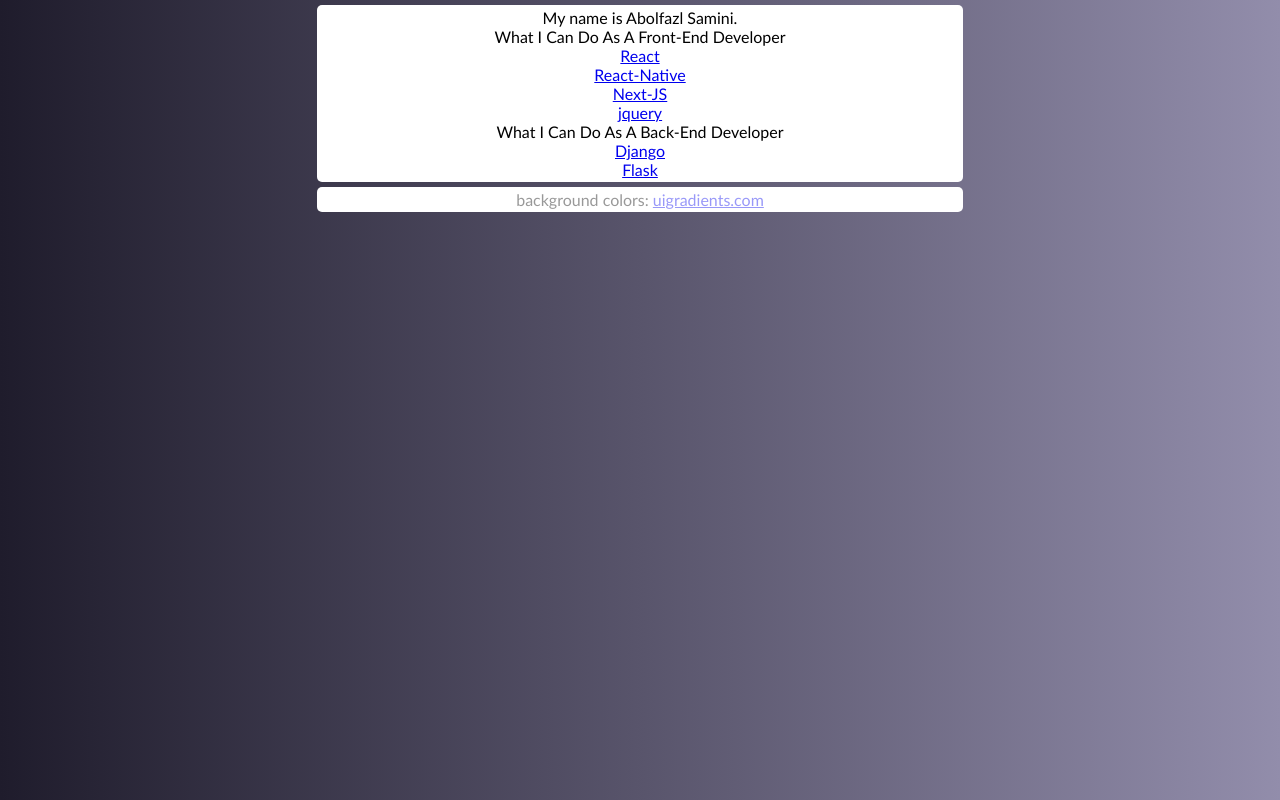
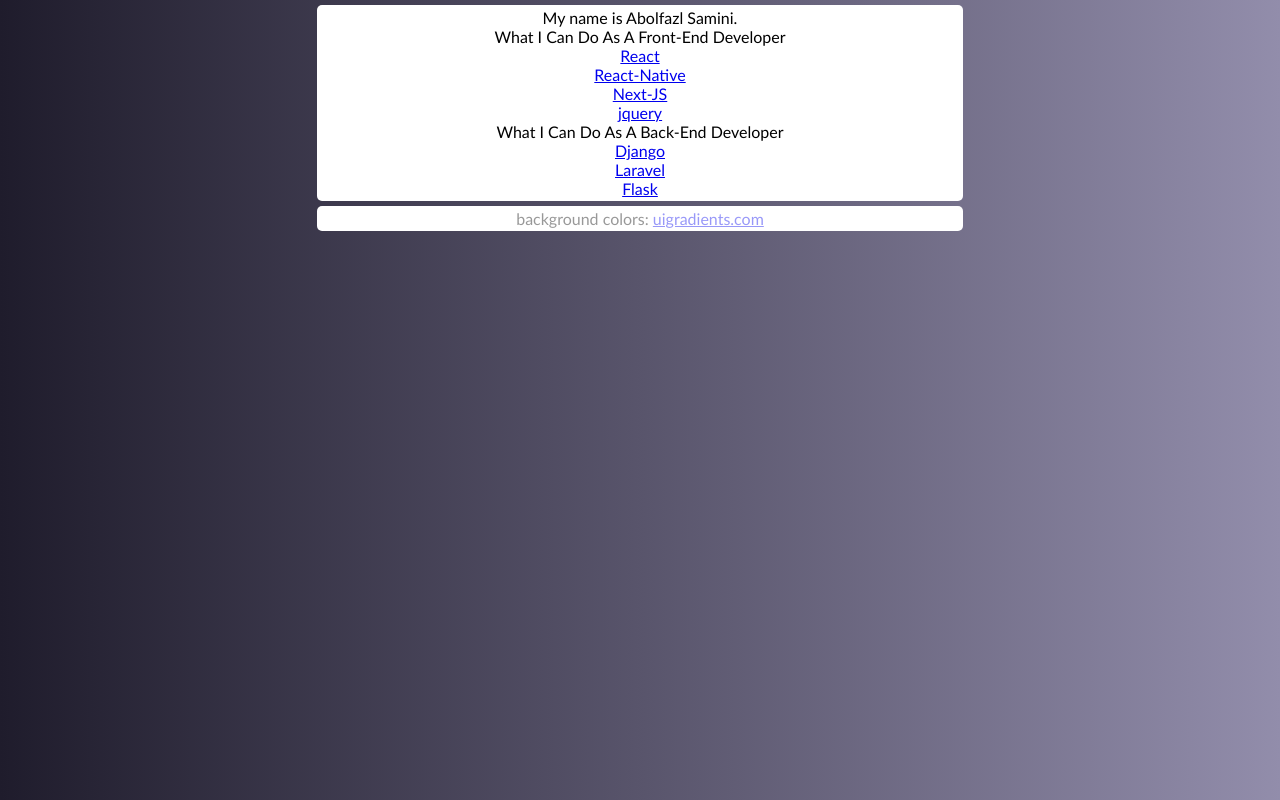
Before and after one commit to abolfazlsamini/Profile, a plain HTML site: page index.html in a window 1280 px wide. Drawn offline with nearby package versions, Linux system fonts and the light colour scheme.

Commit message:
Update index.html

```diff
--- a/index.html
+++ b/index.html
@@ -93,6 +93,9 @@
             <a href="https://www.djangoproject.com/" target="_blank">Django</a>
           </li>
           <li>
+            <a href="https://laravel.com/" target="_blank">Laravel</a>
+          </li>
+          <li>
             <a href="https://flask.palletsprojects.com/" target="_blank"
               >Flask</a
             >
```
